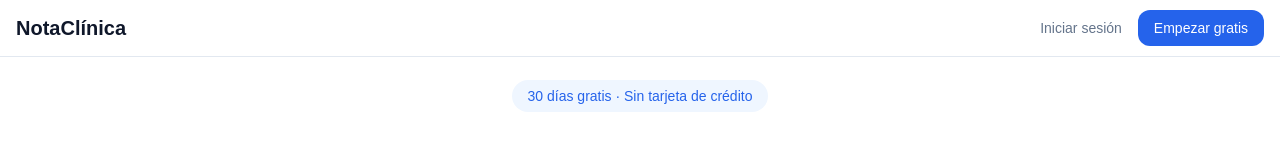
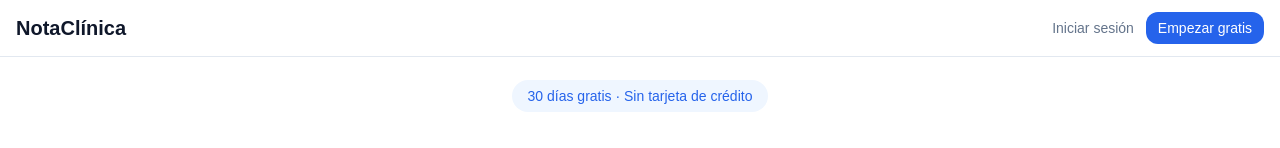
Before and after one commit to contacto404/notaclinica, a Next.js app: page / in a window 1280 px wide. Shown: the top 148 px of the page. Built offline with nearby package versions, Linux system fonts and the light colour scheme.

Commit message:
fix: navbar safe area iOS altura dinamica

```diff
--- a/app/page.tsx
+++ b/app/page.tsx
@@ -5,17 +5,17 @@ export default function LandingPage() {
     <div className="min-h-screen bg-white">
 
       {/* Nav — solo el safe-area real (0 en web, inset del notch en el webview) */}
-      <nav
-        className="fixed top-0 left-0 right-0 z-50 bg-white/80 dark:bg-[#0F172A]/80 backdrop-blur border-b border-[#E2E8F0] dark:border-[#1E293B]"
-        style={{ paddingTop: "env(safe-area-inset-top)", paddingLeft: "env(safe-area-inset-left)", paddingRight: "env(safe-area-inset-right)" }}
-      >
-        <div className="px-4 flex items-center justify-between h-14">
+      <nav className="fixed top-0 left-0 right-0 z-50 bg-white/80 dark:bg-[#0F172A]/80 backdrop-blur border-b border-[#E2E8F0] dark:border-[#1E293B]">
+        <div
+          className="px-4 flex items-center justify-between h-14"
+          style={{ paddingTop: "env(safe-area-inset-top)", paddingLeft: "max(env(safe-area-inset-left), 16px)", paddingRight: "max(env(safe-area-inset-right), 16px)", height: "calc(env(safe-area-inset-top) + 56px)" }}
+        >
           <span className="font-bold text-[#0F172A] dark:text-white text-xl">NotaClínica</span>
-          <div className="flex items-center gap-4">
+          <div className="flex items-center gap-3">
             <Link href="/login" className="text-sm text-[#64748B] dark:text-[#94A3B8] hover:text-[#0F172A] dark:hover:text-white transition-colors">
               Iniciar sesión
             </Link>
-            <Link href="/login?tab=registro" className="text-sm bg-[#2563EB] text-white px-4 py-2 rounded-xl hover:bg-[#1D4ED8] transition-colors">
+            <Link href="/login?tab=registro" className="text-sm bg-[#2563EB] text-white px-3 py-1.5 rounded-xl hover:bg-[#1D4ED8] transition-colors">
               Empezar gratis
             </Link>
           </div>
@@ -24,7 +24,7 @@ export default function LandingPage() {
 
       {/* Hero — compensa safe area + h-14 (56px) + gap */}
       <section
-        style={{ paddingTop: 'calc(env(safe-area-inset-top) + 56px + 24px)' }}
+        style={{ paddingTop: 'calc(env(safe-area-inset-top) + 56px + 24px)', paddingLeft: 'max(env(safe-area-inset-left), 24px)', paddingRight: 'max(env(safe-area-inset-right), 24px)' }}
         className="pb-20 px-6 text-center max-w-4xl mx-auto"
       >
         <div className="inline-block bg-[#EFF6FF] text-[#2563EB] text-sm font-medium px-4 py-1.5 rounded-full mb-6">
```
